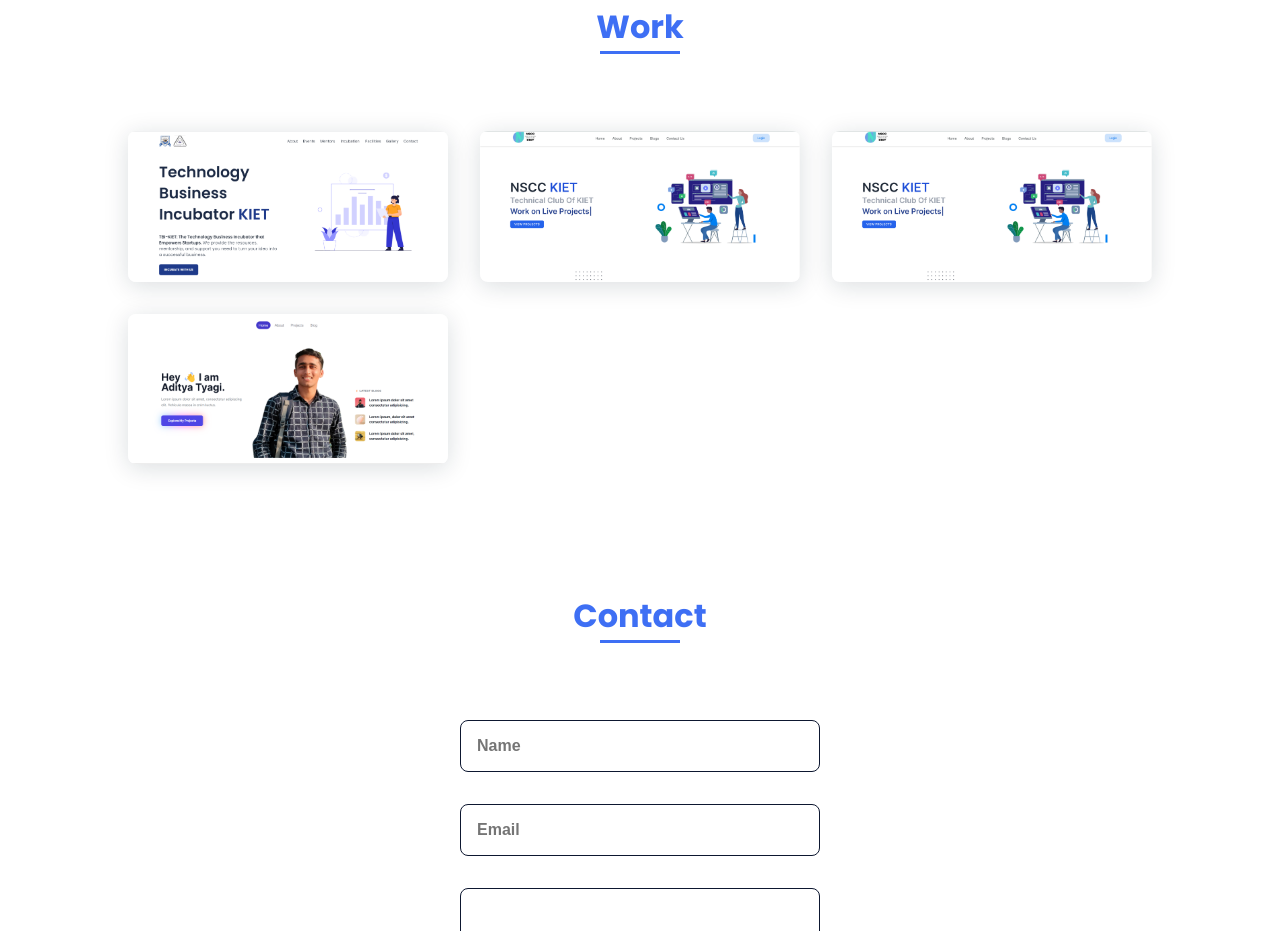
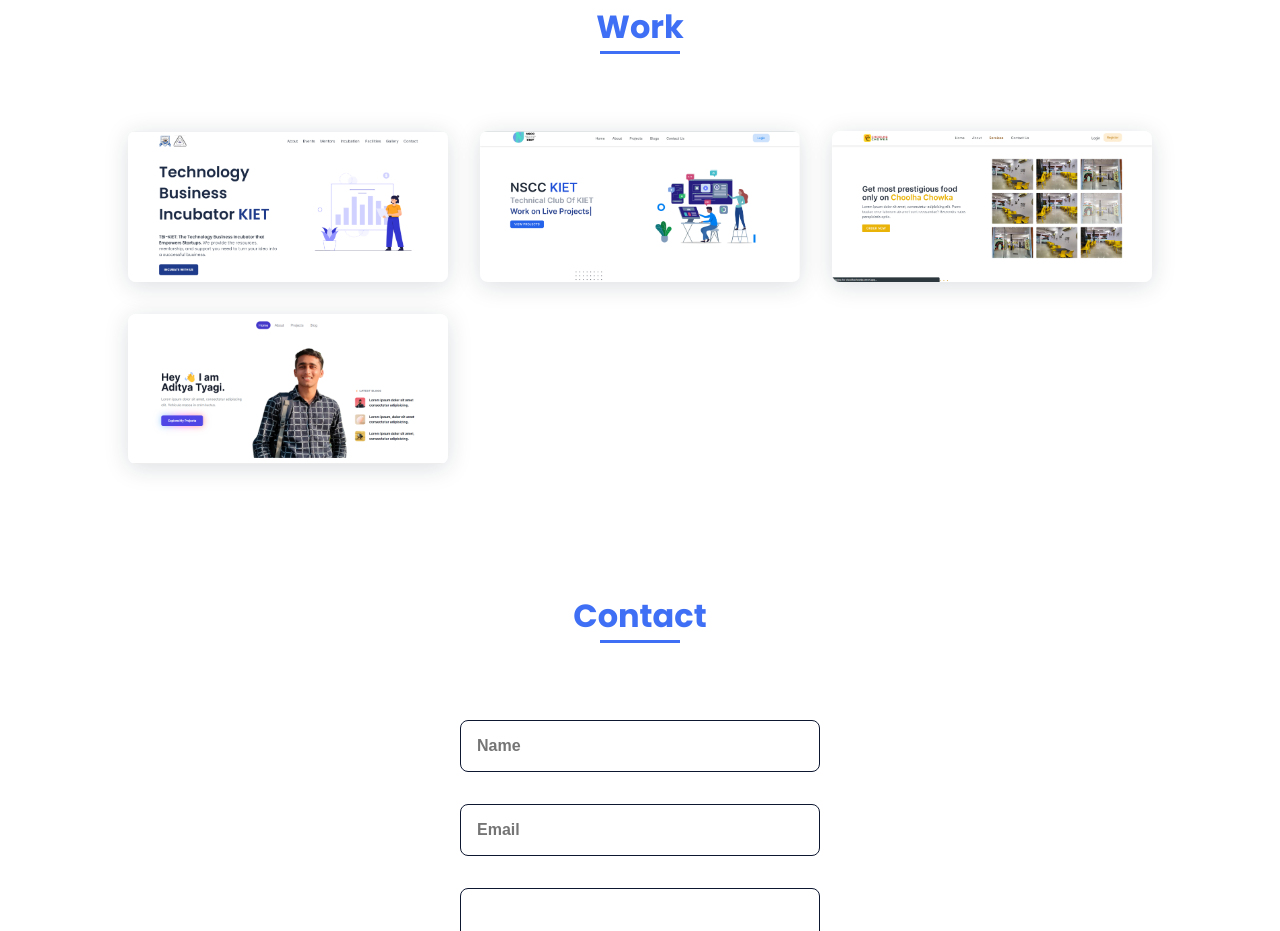
Before and after one commit to adityatyagi-av/adityatyagi_portfolio, a plain HTML site: page index.html in a window 1280 px wide. Shown: the part 2072-3003 px from the top of the page. Drawn offline with nearby package versions, Linux system fonts and the light colour scheme.

Commit message:
Added file

```diff
--- a/index.html
+++ b/index.html
@@ -153,7 +153,7 @@
                         <img src="assets/img/work4.png" alt="">
                     </a>
                     <a href="choolhachowka.vercel.app" class="work__img">
-                        <img src="assets/img/work4.png" alt="">
+                        <img src="assets/img/work2.png" alt="">
                     </a>
                     <a href="adityatyagi.me" class="work__img">
                         <img src="assets/img/work3.png" alt="">
```
